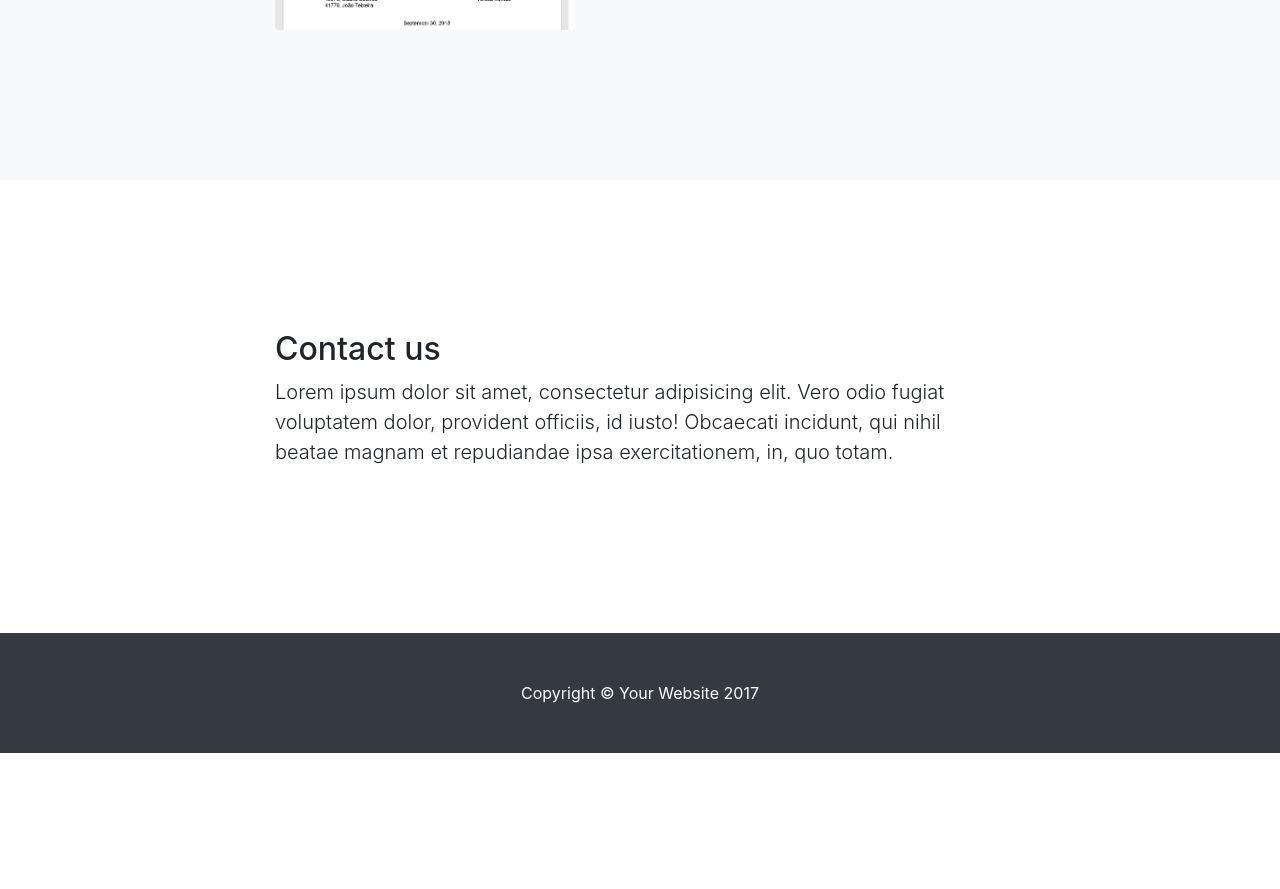
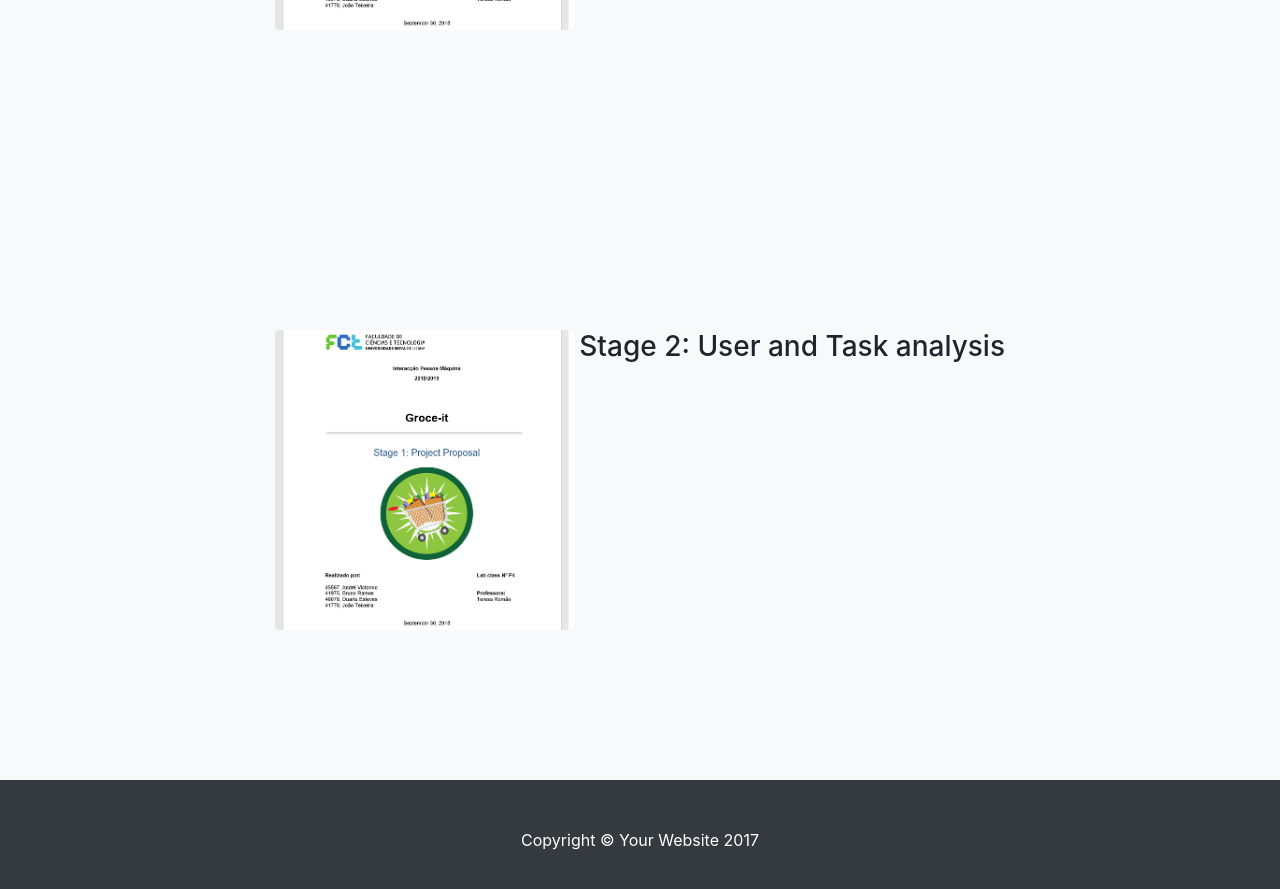
Before and after one commit to brno117/brno117.github.io, a Jekyll site: the page project/index.html, which Jekyll copies as it is, in a window 1280 px wide and 900 px high, scrolled down 880 px. Shown: the top 889 px of the window. Built offline with Jekyll 4.4.1, drawn with Linux system fonts in a browser that asks for light colours; nearby versions of some CDN libraries; library files that are not in the unit come from our copies; before the commit the page ends 1633 px from its top, so only the background shows below that.

Commit message:
Update index.html

```diff
--- a/project/index.html
+++ b/project/index.html
@@ -69,12 +69,14 @@
       </div>
     </section>
 
-    <section id="contact">
+    <section id="stage2" class="bg-light">
       <div class="container">
         <div class="row">
           <div class="col-lg-8 mx-auto">
-            <h2>Contact us</h2>
-            <p class="lead">Lorem ipsum dolor sit amet, consectetur adipisicing elit. Vero odio fugiat voluptatem dolor, provident officiis, id iusto! Obcaecati incidunt, qui nihil beatae magnam et repudiandae ipsa exercitationem, in, quo totam.</p>
+	    <h3 class="float-lg-right">Stage 2: User and Task analysis</h3>
+            <a href="https://drive.google.com/open?id=1MGzph3uihcQRTrkHZ0j-0hV4c3mYZkC7">
+              <img src="2018-10-03.png" class="rounded img-fluid" width="300" alt="Stage 2">
+            </a>
           </div>
         </div>
       </div>
```
